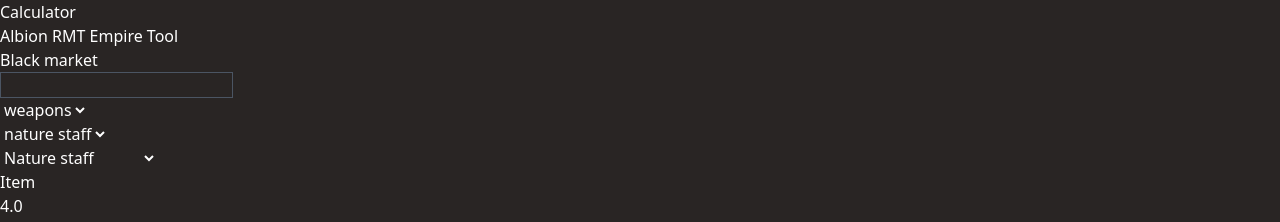
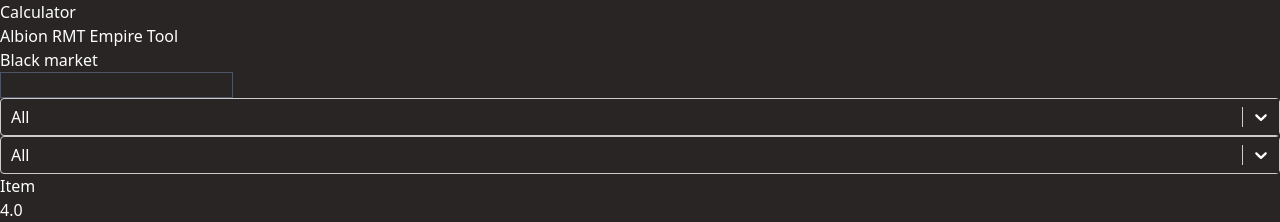
Before and after one commit to VaynerAkaWalo/albion-rmt-frontend, a React (Vite) app: page /black-market in a window 1280 px wide. Shown: the top 222 px of the page. Built offline with nearby package versions, Linux system fonts and the light colour scheme; no server answers.

Commit message:
item filtering at main page (#38)

```diff
--- a/src/components/Content.jsx
+++ b/src/components/Content.jsx
@@ -2,20 +2,10 @@
 import SubHeader from "./SubHeader.jsx";
 import {useEffect, useState} from "react";
 
-function Content() {
-    const [itemData, setItemData] = useState([])
+function Content({categoriesInfo, selectedCategory, selectedSubcategory, textFilter}) {
     const [itemDetails, setItemDetails] = useState([])
     const [marketData, setMarketData] = useState([])
-    const {categories} = itemData
-
-    const getCategories = () => {
-        fetch("https://blamedevs.com:8443/albion-rmt-backend/api/v1/categories")
-            .then(data => data.json())
-            .then(json => {
-                setItemData(json)
-            })
-            .catch(err => console.log(err))
-    }
+    const {categories} = categoriesInfo
 
     const getItemData = () => {
         fetch("https://blamedevs.com:8443/albion-rmt-backend/api/v1/item")
@@ -40,15 +30,17 @@
     }, []);
 
     useEffect(() => {
-        getCategories()
         getItemData()
     }, []);
 
     const extractItems = categories && itemDetails.length !== 0 &&
         categories
+            .filter(category => selectedCategory === 'all' || selectedCategory === category['name'])
             .flatMap(category => category['subcategories'])
+            .filter(subcategory => selectedSubcategory === 'all' || selectedSubcategory === subcategory['name'])
             .filter(subcategory => subcategory['name'] !== 'SPECIAL_CAPE')
             .flatMap(subcategory => subcategory['items'])
+            .filter(item => textFilter === '' || item['displayName'].toUpperCase().includes(textFilter.toUpperCase()))
 
     return (
         <div className="w-screen overflow-x-scroll">
@@ -64,38 +56,4 @@
     )
 }
 
-const data = [
-    {
-        name: "sword"
-    },
-    {
-        name: "bow"
-    },
-    {
-        name: "mace"
-    },
-    {
-        name: "hammer"
-    },
-    {
-        name: "hammer"
-    },
-    {
-        name: "hammer"
-    },
-    {
-        name: "hammer"
-    },
-    {
-        name: "hammer"
-    },
-    {
-        name: "hammer"
-    },
-    {
-        name: "hammer"
-    },
-
-]
-
 export default Content;
--- a/src/components/blackmarket/BMItemRow.jsx
+++ b/src/components/blackmarket/BMItemRow.jsx
@@ -56,7 +56,6 @@
     }
 
     function getTransmutationCost() {
-        console.log(getResourceAmount(resourceOne))
         if (tier < 4) {
             return "Unavailable"
         }
--- a/src/components/headers/FilterHeader.jsx
+++ b/src/components/headers/FilterHeader.jsx
@@ -1,45 +1,63 @@
-import {SelectComponent} from "../utils/SelectComponent.jsx";
 import {SearchBar} from "../utils/SearchBar.jsx";
+import Select from "react-select";
+import {useEffect, useState} from "react";
 
-export function FilterHeader({searchBarActive = false, filterPattern, setFilterPattern}) {
+const ALL_FILTER = {label: "All", value: "all"}
+
+export function FilterHeader({categoriesInfo, changeSelectedCategory, changeSelectedSubcategory, textFilter, setTextFilter}) {
+    const [selectedCategory, setSelectedCategory] = useState(ALL_FILTER)
+    const [selectedSubcategory, setSelectedSubcategory] = useState(ALL_FILTER)
+    const {categories} = categoriesInfo
+
+    useEffect(() => {
+        changeSelectedCategory(selectedCategory['value'])
+        changeSelectedSubcategory(selectedSubcategory['value'])
+    }, [selectedCategory, selectedSubcategory]);
+
+    useEffect(() => {
+        setSelectedSubcategory(ALL_FILTER)
+    }, [selectedCategory]);
+
+    const categoryOptions = () => {
+        if(!categories) return []
+        return categories.map(category => ({label: category['displayName'], value: category['name']}))
+    }
+
+    const subcategoryOptions = () => {
+        if (!categories) return []
+        return categories.filter(category => selectedCategory['value'] === "all" || category['name'] === selectedCategory['value'])
+            .flatMap(category => category['subcategories'])
+            .map(subcategory => ({label: subcategory['displayName'], value: subcategory['name']}))
+    }
+
+    const defaultOptions = (options) => {
+        let array = [{label: "All", value: "all"}]
+        for (const option of options) {
+            array.push(option)
+        }
+        return array;
+    }
+
+    const setText = (e) => {
+        setTextFilter(e.target.value)
+    }
+
     return (
         <div className="flex flex-row columns-4 min-h-12 border-b-2 text-center items-center justify-center [&>*]:mx-20">
-            {searchBarActive && <SearchBar text={filterPattern} setText={setFilterPattern}/>}
-            <SelectComponent {...categories}></SelectComponent>
-            <SelectComponent {...subCategories}></SelectComponent>
-            <SelectComponent {...items}></SelectComponent>
+            <SearchBar text={textFilter} setText={setText}/>
+            <Select isSearchable={false} styles={customStyles} className="w-1/6" options={defaultOptions(categoryOptions())} value={selectedCategory} onChange={setSelectedCategory}></Select>
+            <Select isSearchable={false} styles={customStyles} className="w-1/6" options={defaultOptions(subcategoryOptions())} value={selectedSubcategory} onChange={setSelectedSubcategory}></Select>
         </div>
     )
 }
 
-const categories = {
-    name: "category",
-    items: [
-        "weapons",
-        "helmets",
-        "armours",
-        "boots",
-        "mounts"
-    ]
-}
-
-const subCategories = {
-    name: "sub category",
-    items: [
-        "nature staff",
-        "bow",
-        "sword",
-        "hammer",
-        "claws"
-    ]
-}
-
-const items = {
-    name: "item",
-    items: [
-        "Nature staff",
-        "Druidic staff",
-        "Great Nature Staff",
-        "Rampart Staff",
-    ]
-}
+const customStyles = {
+    control: (provided) => ({
+        ...provided,
+        backgroundColor: "none"// your font declaration
+    }),
+    singleValue: (provided) => ({
+        ...provided,
+        color: "white"
+    })
+};
--- a/src/components/views/BlackMarketView.jsx
+++ b/src/components/views/BlackMarketView.jsx
@@ -1,4 +1,3 @@
-import {FilterHeader} from "../headers/FilterHeader.jsx";
 import {BlackMarketContent} from "../blackmarket/BlackMarketContent.jsx";
 import {useState} from "react";
 import {BlackMarketFilterHeader} from "../blackmarket/BlackMarketFilterHeader.jsx";
--- a/src/components/views/Home.jsx
+++ b/src/components/views/Home.jsx
@@ -1,11 +1,37 @@
 import {FilterHeader} from "../headers/FilterHeader.jsx";
 import Content from "../Content.jsx";
+import {useEffect, useState} from "react";
 
 export function Home() {
+    const [categoriesInfo, setCategoriesInfo] = useState([])
+    const [selectedCategory, setSelectedCategory] = useState({label: "All", value: "all"})
+    const [selectedSubcategory, setSelectedSubcategory] = useState({label: "All", value: "all"})
+    const [textFilter, setTextFilter] = useState("")
+
+    const getCategories = () => {
+        fetch("https://blamedevs.com:8443/albion-rmt-backend/api/v1/categories")
+            .then(data => data.json())
+            .then(json => {
+                setCategoriesInfo(json)
+            })
+            .catch(err => console.log(err))
+    }
+
+    useEffect(() => {
+        getCategories()
+    }, []);
+
     return (
         <>
-            <FilterHeader searchBarActive={true}/>
-            <Content/>
+            <FilterHeader categoriesInfo={categoriesInfo}
+                          changeSelectedCategory={setSelectedCategory}
+                          changeSelectedSubcategory={setSelectedSubcategory}
+                          textFilter={textFilter}
+                          setTextFilter={setTextFilter}/>
+            <Content categoriesInfo={categoriesInfo}
+                     selectedCategory={selectedCategory}
+                     selectedSubcategory={selectedSubcategory}
+                     textFilter={textFilter}/>
         </>
     )
 }
```
